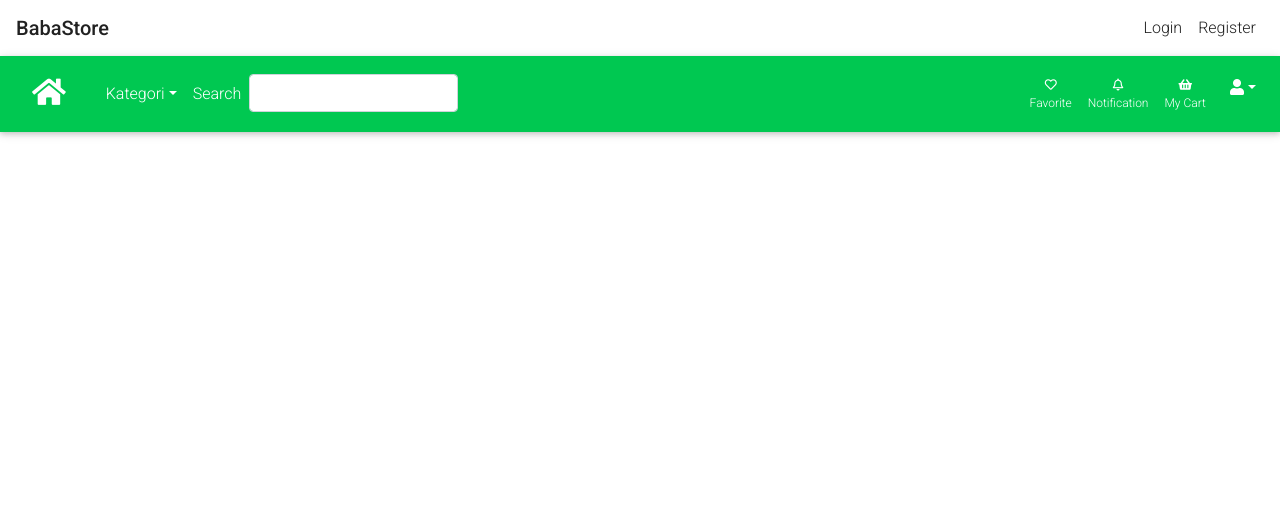
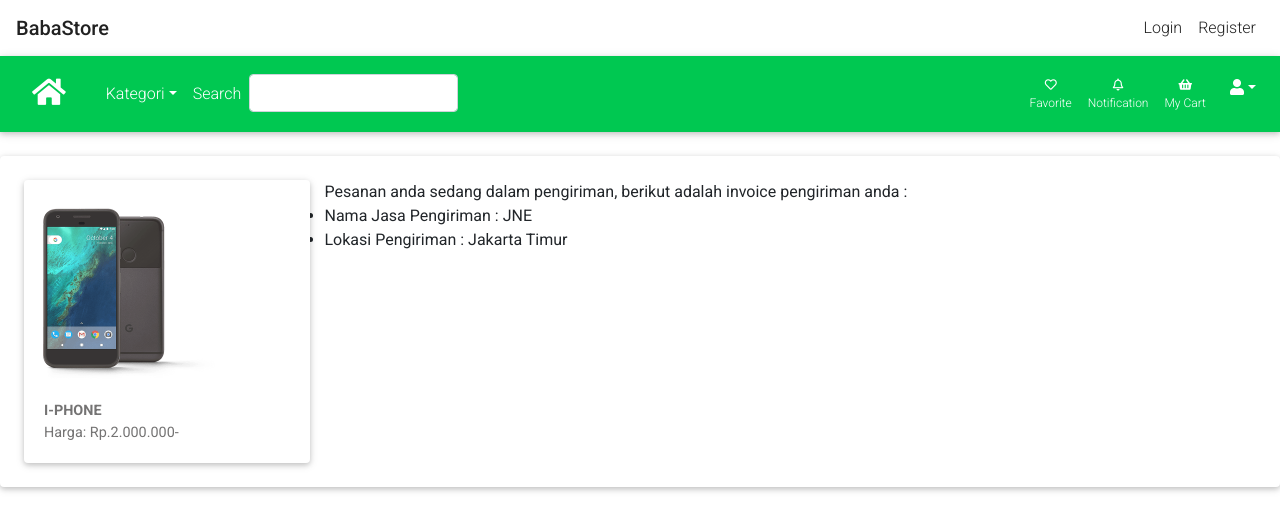
Before and after one commit to tedilesmana/Project-E-Comerces-BabaStore, a React (Create React App) app: page /#/notifikasi in a window 1280 px wide. Shown: the top 530 px of the page. Built offline with nearby package versions, Linux system fonts and the light colour scheme.

Commit message:
menambahkan halaman notifikasi, favorite dan register

```diff
--- a/src/App.js
+++ b/src/App.js
@@ -6,7 +6,8 @@ import VLogin from './view/VLogin';
 import VHome from './view/VHome';
 import VRegister from './view/VRegister';
 import Alamat from './Alamat';
-import Nama from './Nama';
+import VFavorite from './view/VFavorite';
+import VNotifikasi from './view/VNotifikasi';
 import { Switch, Route } from "react-router-dom";
 
 class App extends Component {
@@ -17,11 +18,12 @@ class App extends Component {
         <Navbar />
         <Switch>
           <Route path="/" exact ><VHome /></Route>
-          <Route path="/Nama"><Nama /></Route>
+          <Route path="/favorite"><VFavorite /></Route>
           <Route path="/Alamat"><Alamat /></Route>
           <Route path="/login"><VLogin/></Route>
           <Route path="/mycart"><VCart /></Route>
           <Route path="/register" ><VRegister /></Route>
+          <Route path="/notifikasi" ><VNotifikasi /></Route>
         </Switch>
       </div>
     );
--- /dev/null
+++ b/src/component/favorite/CardFavorite.js
@@ -0,0 +1,22 @@
+import React from 'react';
+import '../../style/CardFavorite.css';
+
+const CardFavorite = (props) => {
+  return (
+      <div className="card p-5 text-center" id="favorite">
+      	<div className="bg-fav"></div>
+      	<div className="favorite">
+      		<img
+                  src="https://mdbootstrap.com/img/Photos/Avatars/img%20(9).jpg"
+                  alt=""
+                  className="rounded-circle"
+            />
+            <h2 className="mt-4">Tedi Lesmana Store</h2>
+            <hr/>
+            <p>Selalu berprinsip untuk memberikan yang terbaik demi kenyaman dan kepuasan anda dalam berbelanja di toko kami, dan selalu memberikan promo yang menarik.</p>
+      	</div>
+      </div>
+  )
+}
+
+export default CardFavorite;
--- /dev/null
+++ b/src/component/notifikasi/CardNotifikasi.js
@@ -0,0 +1,26 @@
+import React from 'react';
+import '../../style/CardNotifikasi.css';
+import CardProduct from '../home/CardProduct';
+
+const CardNotifikasi = () => {
+  return (
+  	<div className="mt-4">
+	  	<div className="col-md-12 card p-4">
+	  	 <div className="row">
+		      <div className="col-md-3" id="notifikasi">
+		       	<CardProduct />
+		      </div>
+		      <div>
+		      	Pesanan anda sedang dalam pengiriman, berikut adalah invoice pengiriman anda :
+		      	<ul>
+		      		<li>Nama Jasa Pengiriman : JNE</li>
+		      		<li>Lokasi Pengiriman : Jakarta Timur</li>
+		      	</ul>
+		      </div>
+	      </div>
+	    </div>
+    </div>
+  )
+}
+
+export default CardNotifikasi;
--- a/src/component/template/navigasi/Navbar.js
+++ b/src/component/template/navigasi/Navbar.js
@@ -43,13 +43,13 @@ render() {
           </MDBNavbarNav>
           <MDBNavbarNav right>
             <MDBNavItem>
-              <MDBNavLink className="waves-effect waves-light text-icon" to="Nama">
+              <MDBNavLink className="waves-effect waves-light text-icon" to="favorite">
                 <MDBIcon far icon="heart" />
                 <div>Favorite</div>
               </MDBNavLink>
             </MDBNavItem>
             <MDBNavItem>
-              <MDBNavLink className="waves-effect waves-light text-icon" to="Alamat">
+              <MDBNavLink className="waves-effect waves-light text-icon" to="notifikasi">
                 <MDBIcon far icon="bell" />
                 <div>Notification</div>
               </MDBNavLink>
--- /dev/null
+++ b/src/style/CardFavorite.css
@@ -0,0 +1,22 @@
+#favorite .bg-fav{
+	content: "";
+	display: block;
+	position: absolute;
+	left: 0;
+	top: 0;
+	border-radius: 5px 5px 0 0;
+	height: 40%;
+	width: 100%;
+	background: linear-gradient(217deg, rgba(255,0,0,.8), rgba(255,0,0,0) 60%),
+            linear-gradient(127deg, rgba(0,255,0,.8), rgba(0,255,0,0) 60%),
+            linear-gradient(336deg, rgba(0,0,255,.8), rgba(0,0,255,0) 60%);
+}
+
+#favorite .favorite{
+	z-index: 1;
+}
+
+#favorite .favorite img{
+	height: 180px;
+	border: 5px solid white;
+}
--- /dev/null
+++ b/src/style/CardNotifikasi.css
@@ -0,0 +1,7 @@
+#notifikasi .img-notif{
+}
+
+#notifikasi img{
+	height: 200px;
+	width: 200px;
+}
--- /dev/null
+++ b/src/view/VFavorite.jsx
@@ -0,0 +1,15 @@
+import React, { Component } from 'react';
+import CardFavorite from '../component/favorite/CardFavorite';
+
+class VFavorite extends Component {
+
+  render() {
+    return (
+      <div className="m-5">
+      	<CardFavorite />
+      </div>
+    );
+  }
+}
+
+export default VFavorite;
--- /dev/null
+++ b/src/view/VNotifikasi.jsx
@@ -0,0 +1,15 @@
+import React, { Component } from 'react';
+import CardNotifikasi from '../component/notifikasi/CardNotifikasi';
+
+class VNotifikasi extends Component {
+
+  render() {
+    return (
+      <div>
+      	<CardNotifikasi />
+      </div>
+    );
+  }
+}
+
+export default VNotifikasi;
```
Also changed, not shown: src/component/reusable/Thumbnail.js (deleted, +0 -11 lines), 12 other files (tests, documents, lock files or other folders).
